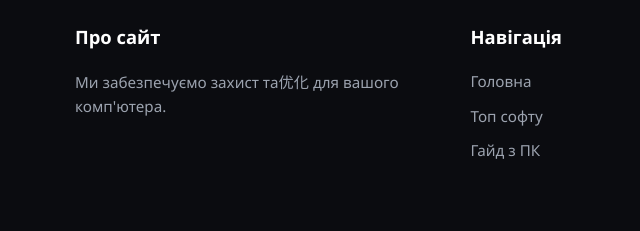
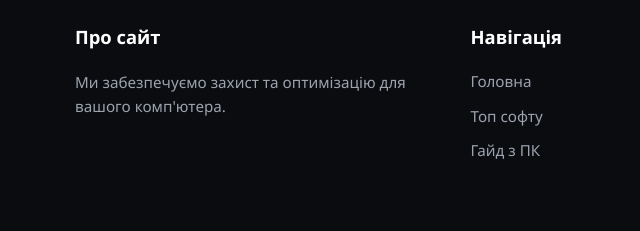
Before and after one commit to markus353/PC-Essentials, a plain HTML site: page index.html in a window 1280 px wide. Shown: the part 1971-2202 px from the top of the page, 0-640 px from the left. Drawn offline with Linux system fonts and the light colour scheme.

Commit message:
Text Edit

```diff
--- a/index.html
+++ b/index.html
@@ -164,7 +164,7 @@
             <div class="footer-row">
                 <div class="footer-col">
                     <h4>Про сайт</h4>
-                    <p>Ми забезпечуємо захист та优化 для вашого комп'ютера.</p>
+                    <p>Ми забезпечуємо захист та оптимізацію для вашого комп'ютера.</p>
                 </div>
                 <div class="footer-col">
                     <h4>Навігація</h4>
```
